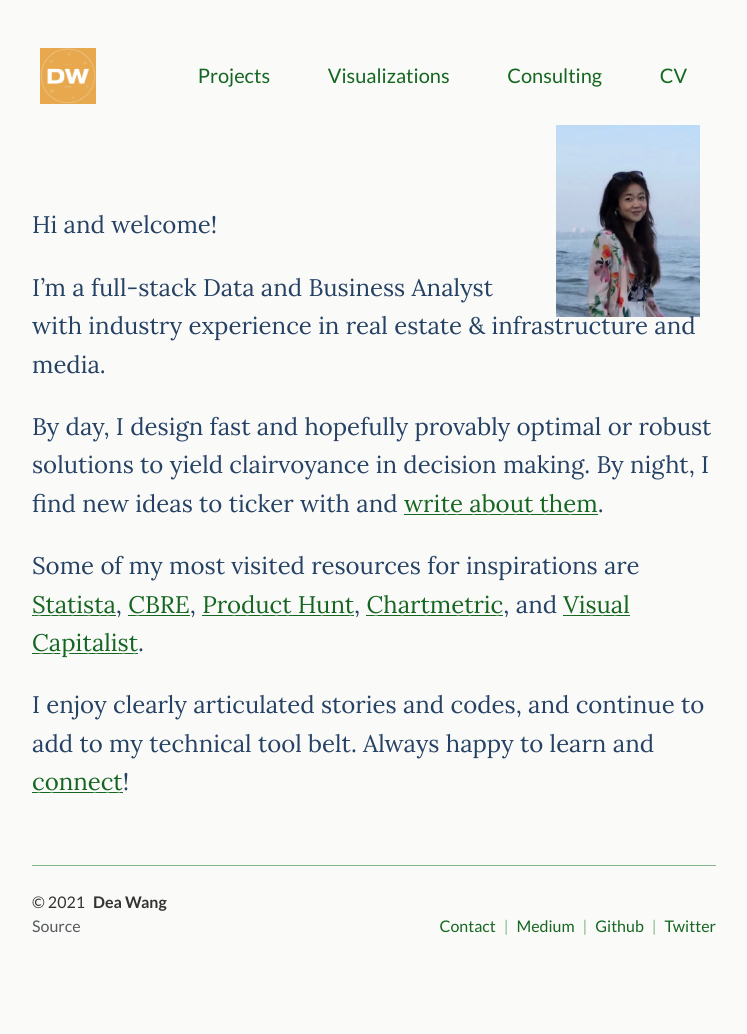
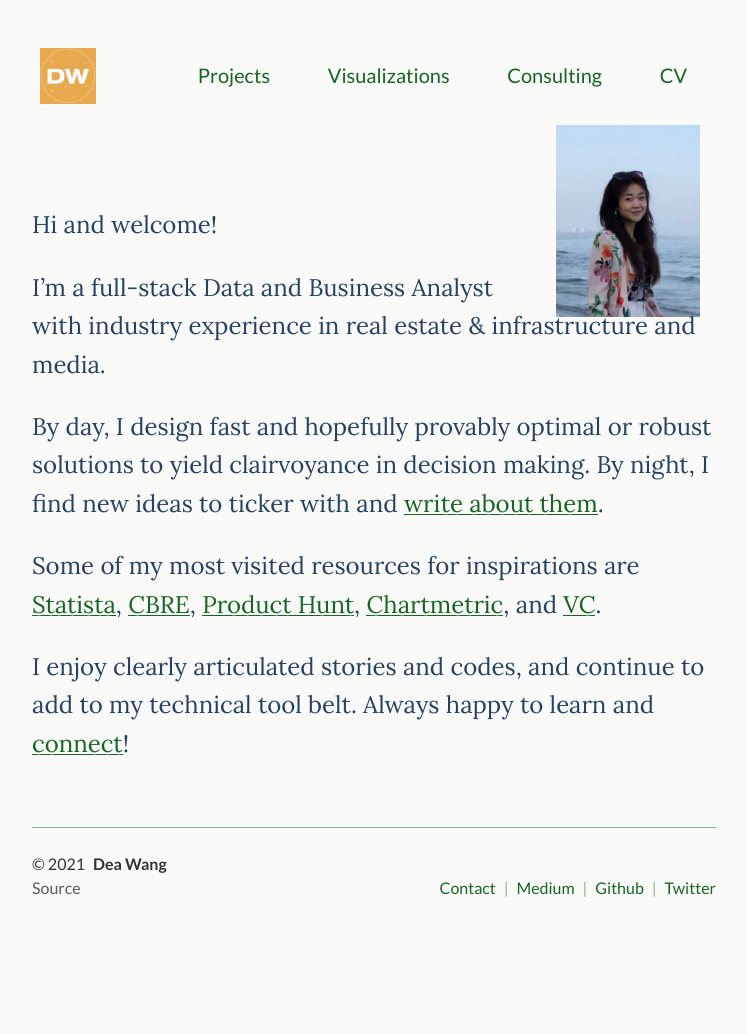
Before and after one commit to deawyk/deawyk.github.io, a Jekyll site: the page built from index.md, in a window 1280 px wide. Shown: the whole page, without its empty margins (266-1013 px from the left). Built offline with Jekyll 4.4.1, drawn with Linux system fonts in a browser that asks for light colours; after the commit the page ends 996 px from its top, so only the background shows below that.

Commit message:
Update index.md

```diff
--- a/index.md
+++ b/index.md
@@ -24,7 +24,7 @@
 
 By day, I design fast and hopefully provably optimal or robust solutions to yield clairvoyance in decision making. By night, I find new ideas to ticker with and [write about them](https://deaw.medium.com/). <br>
 
-Some of my most visited resources for inspirations are [Statista](https://www.statista.com/studies-and-reports/industries), [CBRE](https://www.cbre.ca/en/research-and-reports), [Product Hunt](https://www.producthunt.com/), [Chartmetric](https://www.chartmetric.com/music-industry-trends/6mo-report), and [Visual Capitalist](https://www.visualcapitalist.com).
+Some of my most visited resources for inspirations are [Statista](https://www.statista.com/studies-and-reports/industries), [CBRE](https://www.cbre.ca/en/research-and-reports), [Product Hunt](https://www.producthunt.com/), [Chartmetric](https://www.chartmetric.com/music-industry-trends/6mo-report), and [VC](https://www.visualcapitalist.com).
 
 I enjoy clearly articulated stories and codes, and continue to add to my technical tool belt. Always happy to learn and [connect](https://calendly.com/deaw/coffee)!
 </div>
```
